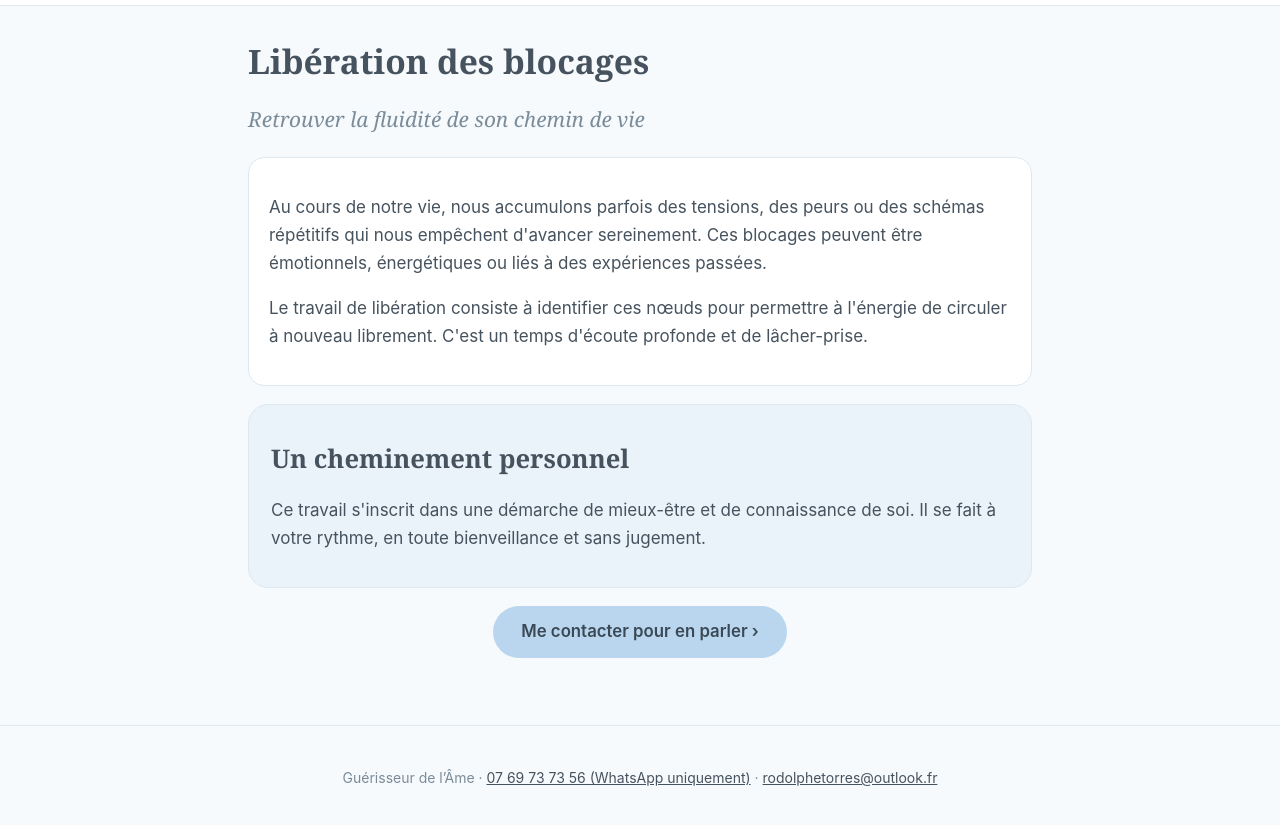
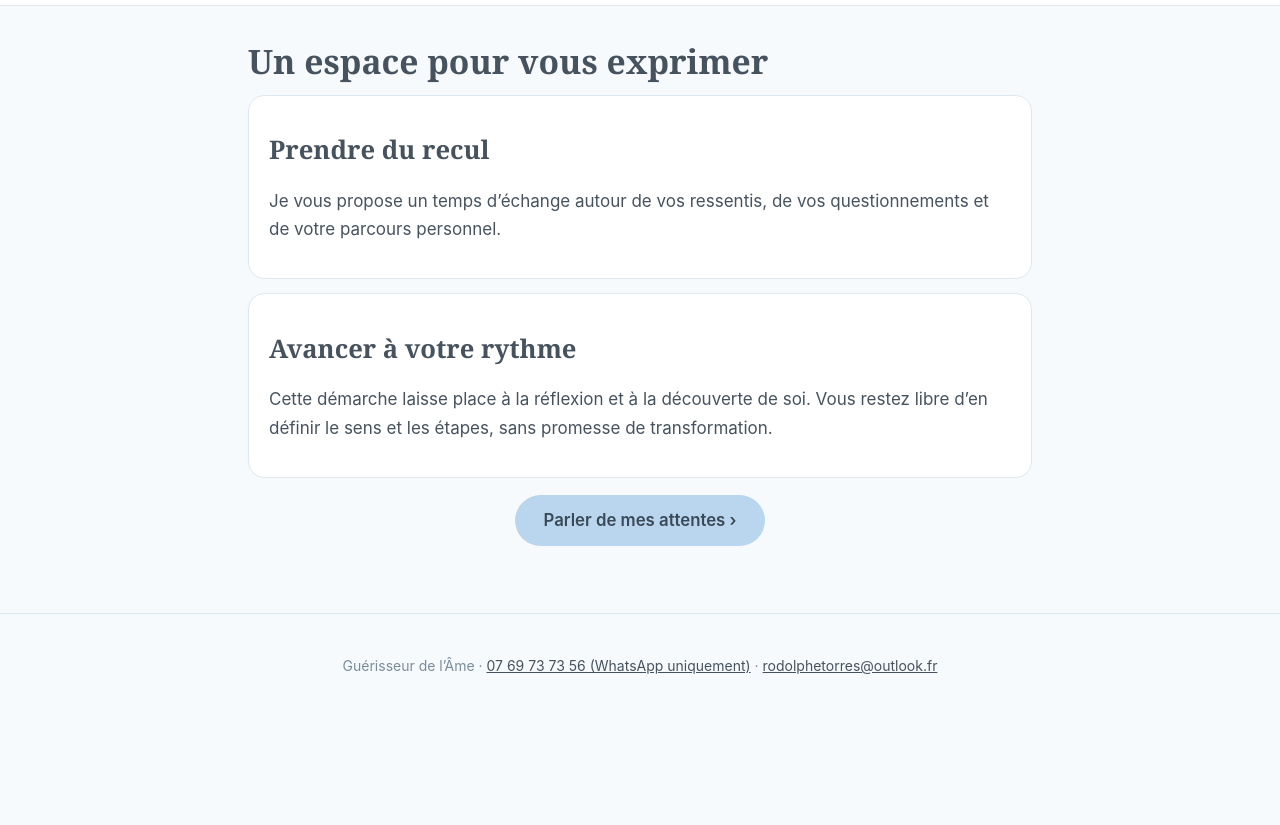
Before and after one commit to cftcmafsas-ai/Guerisseur-de-lame, a plain HTML site: page liberation.html in a window 1280 px wide. Shown: the part 57-882 px from the top of the page. After the commit the page ends 800 px from the top, so only its background shows below. Drawn offline with Linux system fonts and the light colour scheme.

Commit message:
Corriger familles-ame, magnetiseur et liberation selon les textes Wix

```diff
--- a/liberation.html
+++ b/liberation.html
@@ -4,7 +4,7 @@
   <meta charset="utf-8">
   <meta name="viewport" content="width=device-width,initial-scale=1">
   <title>Libération des blocages · Guérisseur de l’Âme</title>
-  <meta name="description" content="Accompagnement pour la libération des blocages émotionnels et énergétiques.">
+  <meta name="description" content="Un temps d’échange pour exprimer vos ressentis, prendre du recul et avancer à votre rythme.">
   <link rel="preconnect" href="https://fonts.googleapis.com">
   <link href="https://fonts.googleapis.com/css2?family=Cormorant+Garamond:ital,wght@0,500;0,700;1,500&family=DM+Sans:wght@400;500;600&display=swap" rel="stylesheet">
   <link rel="stylesheet" href="/style.css">
@@ -30,20 +30,19 @@
 </header>
 
 <main class="wrap">
-  <h1>Libération des blocages</h1>
-  <p class="lead">Retrouver la fluidité de son chemin de vie</p>
+  <h1>Un espace pour vous exprimer</h1>
 
   <div class="card">
-    <p>Au cours de notre vie, nous accumulons parfois des tensions, des peurs ou des schémas répétitifs qui nous empêchent d'avancer sereinement. Ces blocages peuvent être émotionnels, énergétiques ou liés à des expériences passées.</p>
-    <p>Le travail de libération consiste à identifier ces nœuds pour permettre à l'énergie de circuler à nouveau librement. C'est un temps d'écoute profonde et de lâcher-prise.</p>
+    <h2>Prendre du recul</h2>
+    <p>Je vous propose un temps d’échange autour de vos ressentis, de vos questionnements et de votre parcours personnel.</p>
   </div>
 
-  <div class="band">
-    <h2>Un cheminement personnel</h2>
-    <p>Ce travail s'inscrit dans une démarche de mieux-être et de connaissance de soi. Il se fait à votre rythme, en toute bienveillance et sans jugement.</p>
+  <div class="card">
+    <h2>Avancer à votre rythme</h2>
+    <p>Cette démarche laisse place à la réflexion et à la découverte de soi. Vous restez libre d’en définir le sens et les étapes, sans promesse de transformation.</p>
   </div>
 
-  <p class="center"><a class="btn" href="/contact.html">Me contacter pour en parler ›</a></p>
+  <p class="center"><a class="btn" href="/contact.html">Parler de mes attentes ›</a></p>
 </main>
 
 <footer>
```
Also changed, not shown: familles-ame.html (+28 -1 lines), magnetiseur.html (+6 -8 lines).
